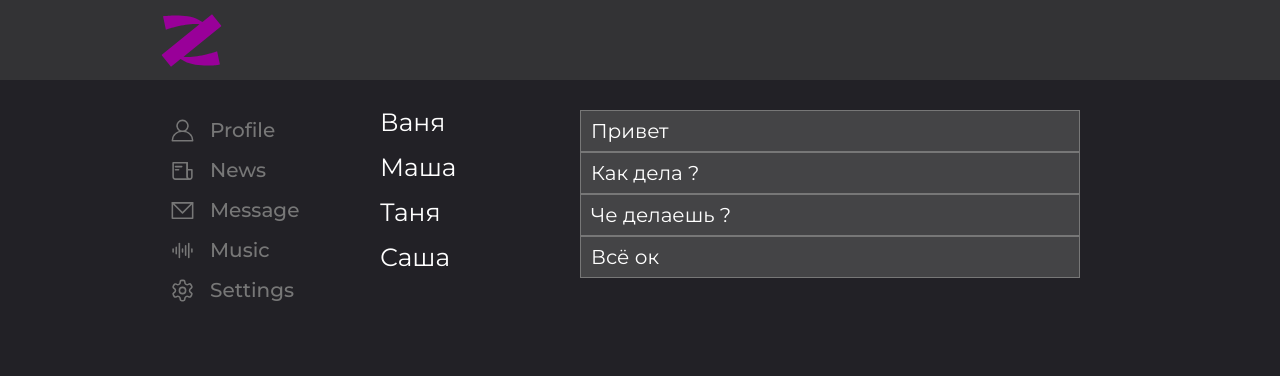
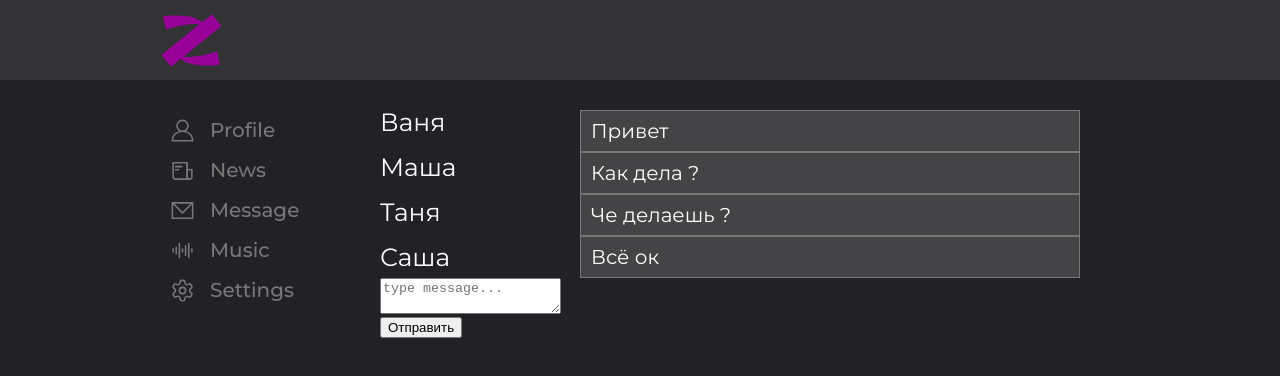
Before and after one commit to danielgerchik/react1, a React (Create React App) app: page /messages in a window 1280 px wide. Shown: the top 376 px of the page. Built offline with nearby package versions, Linux system fonts and the light colour scheme.

Commit message:
add message

```diff
--- a/src/App.js
+++ b/src/App.js
@@ -23,7 +23,7 @@ const App = props => {
                     <main className="content">
                         <Routes>
                             <Route path="/profile" element={<Profile dataPosts={props.store.getState().profilePage} dispatch={props.store.dispatch.bind(props.store)}/>}/>
-                            <Route path="/messages" element={<Messages dataMessage={props.store.getState().messagesPage}/>}/>
+                            <Route path="/messages" element={<Messages dataMessage={props.store.getState()} dispatch={props.store.dispatch.bind(props.store)}/>}/>
                             <Route path="/news" element={<News/>}/>
                             <Route path="/music" element={<Music/>}/>
                             <Route path="/settings" element={<Settings/>}/>
--- a/src/components/Messages/Messages.jsx
+++ b/src/components/Messages/Messages.jsx
@@ -1,12 +1,21 @@
 import s from './Messages.module.css';
 import Interlocutor from "./Interlocutor/Interlocutor";
 import Dialog from "./Dialog/Dialog";
+import {createActionaddMessage, createActionchangeMessageText} from "../../redux/state";
 
 
 const Messages = props => {
-    const interlocutors = props.dataMessage.interlocutorsArray.map(el => <Interlocutor path={el.path} name={el.name}/>)
-    const dialogs = props.dataMessage.dialogsArray.map(el => <Dialog dialogItem = {el.dialogItem}/>)
+    const interlocutors = props.dataMessage.messagesPage.interlocutorsArray.map(el => <Interlocutor path={el.path} name={el.name}/>)
+    const dialogs = props.dataMessage.messagesPage.dialogsArray.map(el => <Dialog dialogItem = {el.dialogItem}/>)
+
+    const sendMassage = ()=> {
+        props.dispatch(createActionaddMessage())
+    }
+    const changeText = e => {
+        props.dispatch(createActionchangeMessageText(e.target.value))
+    }
     return (
+        <div>
             <div className={s.messages}>
                 <div className={s.interlocutors}>
                     {interlocutors}
@@ -15,6 +24,13 @@ const Messages = props => {
                     {dialogs}
                 </div>
             </div>
+            <div>
+                <div><textarea onChange={changeText} value={props.dataMessage.messagesPage.newMessageText} placeholder='type message...'></textarea></div>
+            </div>
+            <div>
+                <button onClick={sendMassage}>Отправить</button>
+            </div>
+        </div>
     )
 }
 export default Messages;
--- a/src/redux/state.js
+++ b/src/redux/state.js
@@ -1,11 +1,13 @@
 const ADDPOST = 'ADD-POST';
 const CHANGETEXTVALUE = 'CHANGE-TEXT-VALUE';
+const ADDMESSAGE = 'ADD-MESSAGE'
+const CHANGEMESSAGETEXT = 'CHANGE-MESSAGE-TEXT';
 const store = {
-    _rerender () {
+    _rerender() {
         console.log('1')
     },
 
-    _state : {
+    _state: {
         profilePage: {
             postsArray: [
                 {number: "Post1"},
@@ -15,7 +17,7 @@ const store = {
             newText: '',
         },
         messagesPage: {
-            interlocutorsArray:  [
+            interlocutorsArray: [
                 {path: 'vanya', name: 'Ваня'},
                 {path: 'masha', name: 'Маша'},
                 {path: 'tanya', name: 'Таня'},
@@ -27,10 +29,11 @@ const store = {
                 {dialogItem: 'Че делаешь ?'},
                 {dialogItem: 'Всё ок'},
             ],
+            newMessageText: '',
         }
     },
 
-    importRerenderFunction (rerenderFunction) {
+    importRerenderFunction(rerenderFunction) {
         this._rerender = rerenderFunction
     },
 
@@ -40,21 +43,31 @@ const store = {
 
 
     dispatch(action) {
-        if(action.type === ADDPOST) {
-            const newMessage = {number: this._state.profilePage.newText};
-            this._state.profilePage.postsArray.push(newMessage)
+        if (action.type === ADDPOST) {
+            const newPost = {number: this._state.profilePage.newText};
+            this._state.profilePage.postsArray.push(newPost)
             this._state.profilePage.newText = ''
             this._rerender(this)
-        } else {
-            if(action.type === CHANGETEXTVALUE) {
-                        this._state.profilePage.newText = action.newText
-                        this._rerender(this)
-                    }
+        } else if (action.type === CHANGETEXTVALUE) {
+            this._state.profilePage.newText = action.newText
+            this._rerender(this)
+        } else if (action.type === ADDMESSAGE) {
+            const newMessage = this._state.messagesPage.newMessageText
+            this._state.messagesPage.newMessageText = ''
+            this._state.messagesPage.dialogsArray.push({dialogItem: newMessage})
+            this._rerender(this)
+        } else if (action.type === CHANGEMESSAGETEXT) {
+            this._state.messagesPage.newMessageText = action.newText
+            this._rerender(this)
         }
+
     }
 }
 
 export default store;
 
-export const createActionAddPost = ()=>  ({type: ADDPOST})
-export const createActionChangeTextValue = text =>  ({type: CHANGETEXTVALUE, newText: text})
+export const createActionAddPost = () => ({type: ADDPOST})
+export const createActionChangeTextValue = text => ({type: CHANGETEXTVALUE, newText: text})
+
+export const createActionaddMessage = () => ({type: ADDMESSAGE})
+export const createActionchangeMessageText = text => ({type: CHANGEMESSAGETEXT, newText: text})
```
Lines whose indentation alone changed are shown as unchanged.
